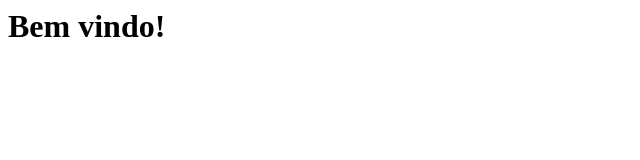
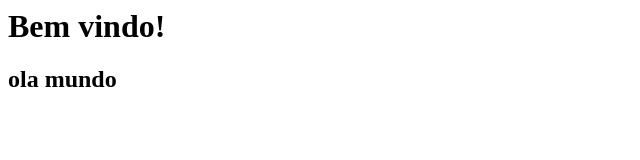
Before and after one commit to Alif-Reis/projetocodigo, a plain HTML site: page index.html in a window 1280 px wide. Shown: the whole page, without its empty margins (0-640 px from the left). Drawn offline with Linux system fonts and the light colour scheme.

Commit message:
criando h2

```diff
--- a/index.html
+++ b/index.html
@@ -1 +1,2 @@
 <h1>Bem vindo!</h1>
+<H2>ola mundo</H2>
```
